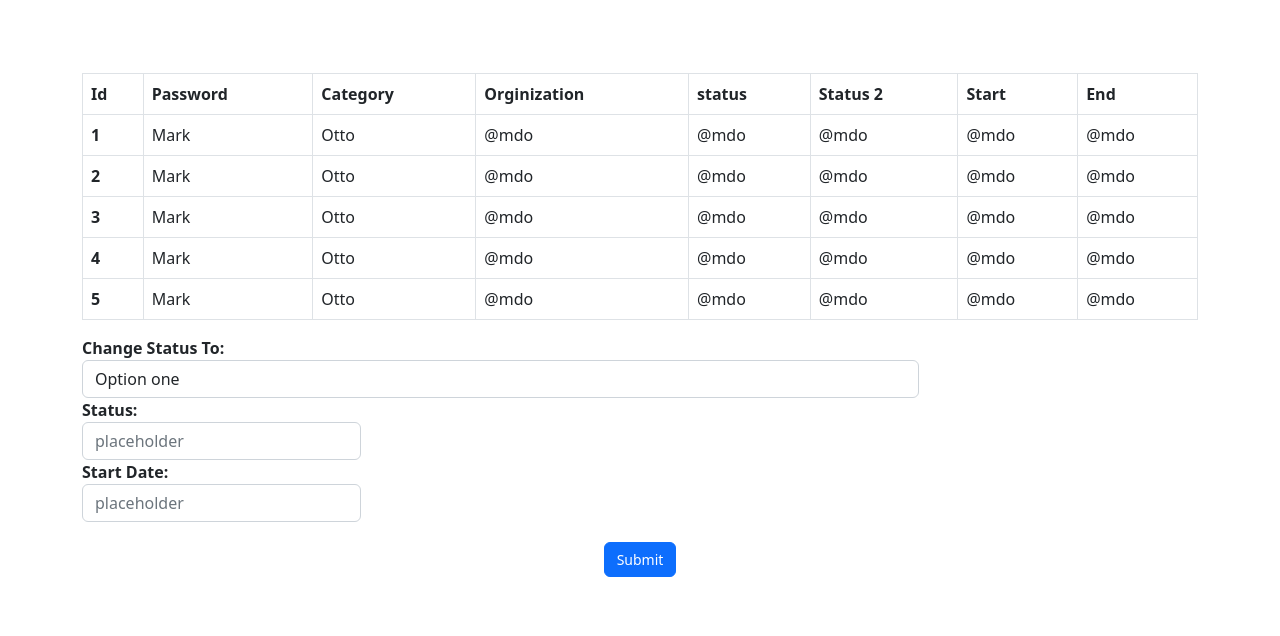
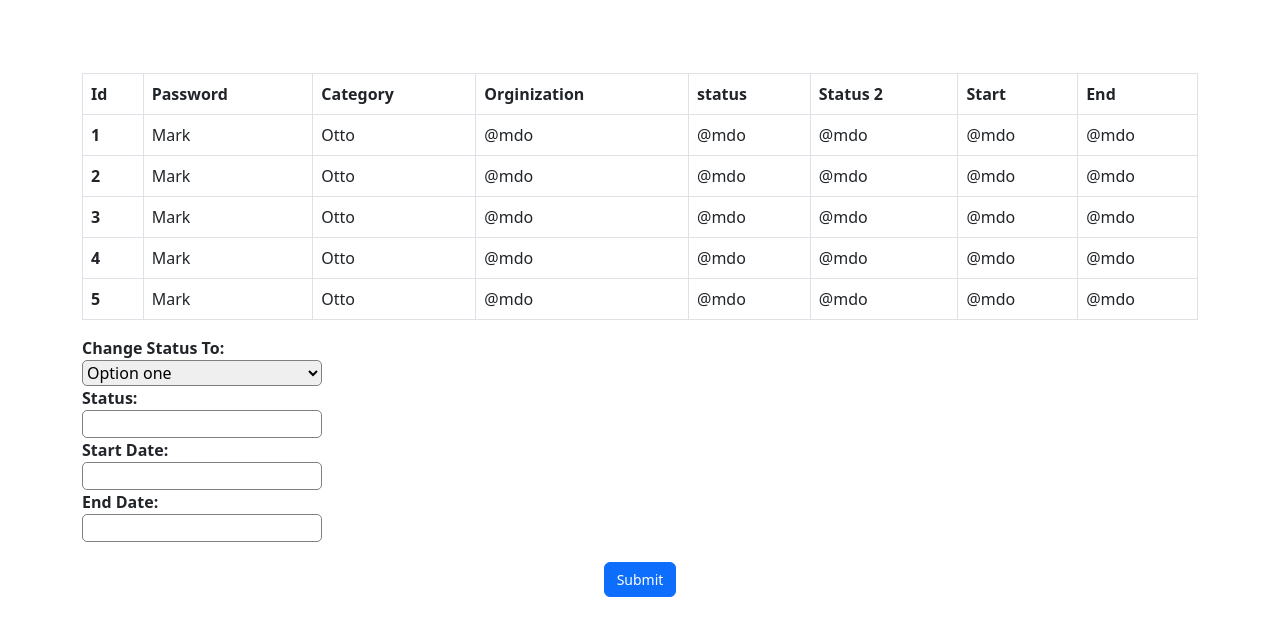
Before and after one commit to mootzie/koam-closings, a plain HTML site: page login-page.html in a window 1280 px wide. Shown: the part 110-746 px from the top of the page. Drawn offline with nearby package versions, Linux system fonts and the light colour scheme; files that its build step writes are made by us from their sources.

Commit message:
updated input boxes

```diff
--- a/login-page.html
+++ b/login-page.html
@@ -26,6 +26,43 @@
 <link rel="stylesheet" href="/resources/demos/style.css">
 <script src="https://code.jquery.com/jquery-3.6.0.js"></script>
 <script src="https://code.jquery.com/ui/1.13.2/jquery-ui.js"></script>
+<link rel="stylesheet" href="//code.jquery.com/ui/1.13.2/themes/base/jquery-ui.css">
+  <link rel="stylesheet" href="/resources/demos/style.css">
+  <script src="https://code.jquery.com/jquery-3.6.0.js"></script>
+  <script src="https://code.jquery.com/ui/1.13.2/jquery-ui.js"></script>
+  <script>
+  $( function() {
+    var dateFormat = "mm/dd/yy",
+      from = $( "#from" )
+        .datepicker({
+          defaultDate: "+1w",
+          changeMonth: true,
+          numberOfMonths: 3
+        })
+        .on( "change", function() {
+          to.datepicker( "option", "minDate", getDate( this ) );
+        }),
+      to = $( "#to" ).datepicker({
+        defaultDate: "+1w",
+        changeMonth: true,
+        numberOfMonths: 3
+      })
+      .on( "change", function() {
+        from.datepicker( "option", "maxDate", getDate( this ) );
+      });
+
+    function getDate( element ) {
+      var date;
+      try {
+        date = $.datepicker.parseDate( dateFormat, element.value );
+      } catch( error ) {
+        date = null;
+      }
+
+      return date;
+    }
+  } );
+  </script>
 <script>
 $( function() {
   $( "#datepicker" ).datepicker();
@@ -132,7 +169,7 @@ $( function() {
           ><strong>Change Status To: </strong></label
         >
         <div class="col-md-9">
-          <select id="selectbasic" name="selectbasic" class="form-control">
+          <select id="selectbasic" name="selectbasic" class="input">
             <option value="1">Option one</option>
             <option value="2">Option two</option>
             <option value="3">Option three</option>
@@ -144,16 +181,39 @@ $( function() {
          <div class="form-group">
                 <label class="col-md-3 control-label" for="textinput"><strong>Status: </strong></label>
                 <div class="col-md-3">
-                  <input id="textinput" name="textinput" type="text" placeholder="placeholder" class="form-control input-md">
+                  <input id="textinput" name="textinput" type="text" placeholder="" class="input">
                 </div>
           </div>
           <!--END DATE-->
-          <div class="form-group">
+          <!-- <div class="form-group">
             <label class="col-md-3 control-label" for="textinput"><strong>Start Date: </strong></label>
             <div class="col-md-3">
               <input id="datepicker" name="textinput" type="text" placeholder="placeholder" class="form-control input-md">
             </div>
       </div>
+      <div class="form-group">
+        <label class="col-md-3 control-label" for="textinput"><strong>End Date: </strong></label>
+        <div class="col-md-3">
+          <input id="datepicker1" name="textinput" type="text" placeholder="placeholder" class="form-control input-md">
+        </div>
+  </div> -->
+
+
+
+
+<div class="form-group">
+  <label class="" for="from"><strong>Start Date: </strong></label>
+  <div>
+    <input class="input" type="text" id="from" name="from">
+  </div>
+</div>
+<div class="form-group">
+  <label class="" for="to"><strong>End Date: </strong></label>
+  <div>
+    <input class="input" type="text" id="to" name="from">
+  </div>
+</div>
+
       <!--END DATE-->
 
               <div class="row text-center justify-content-center">
@@ -161,7 +221,5 @@ $( function() {
                     <button type="submit" class="btn btn-primary btn-block mb-4">Submit</button>
                 </div>
             </div>
-
-
   </body>
 </html>
--- a/style.css
+++ b/style.css
@@ -52,3 +52,8 @@ form {
   margin-top: 20px;
   margin-bottom: 20px;
 }
+.input {
+  border-radius: 5px;
+  border: 1px solid grey;
+  width: 15rem;
+}
```
